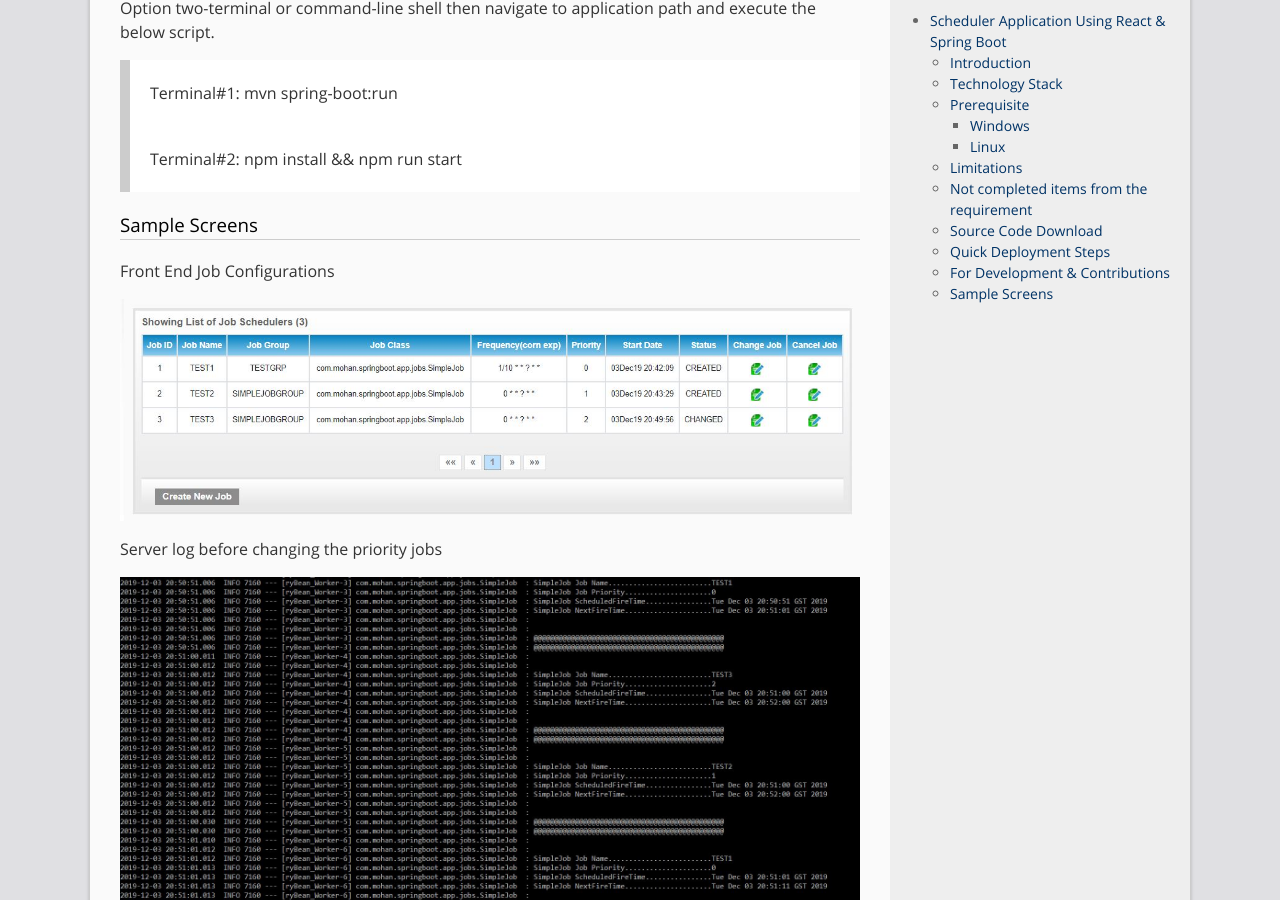
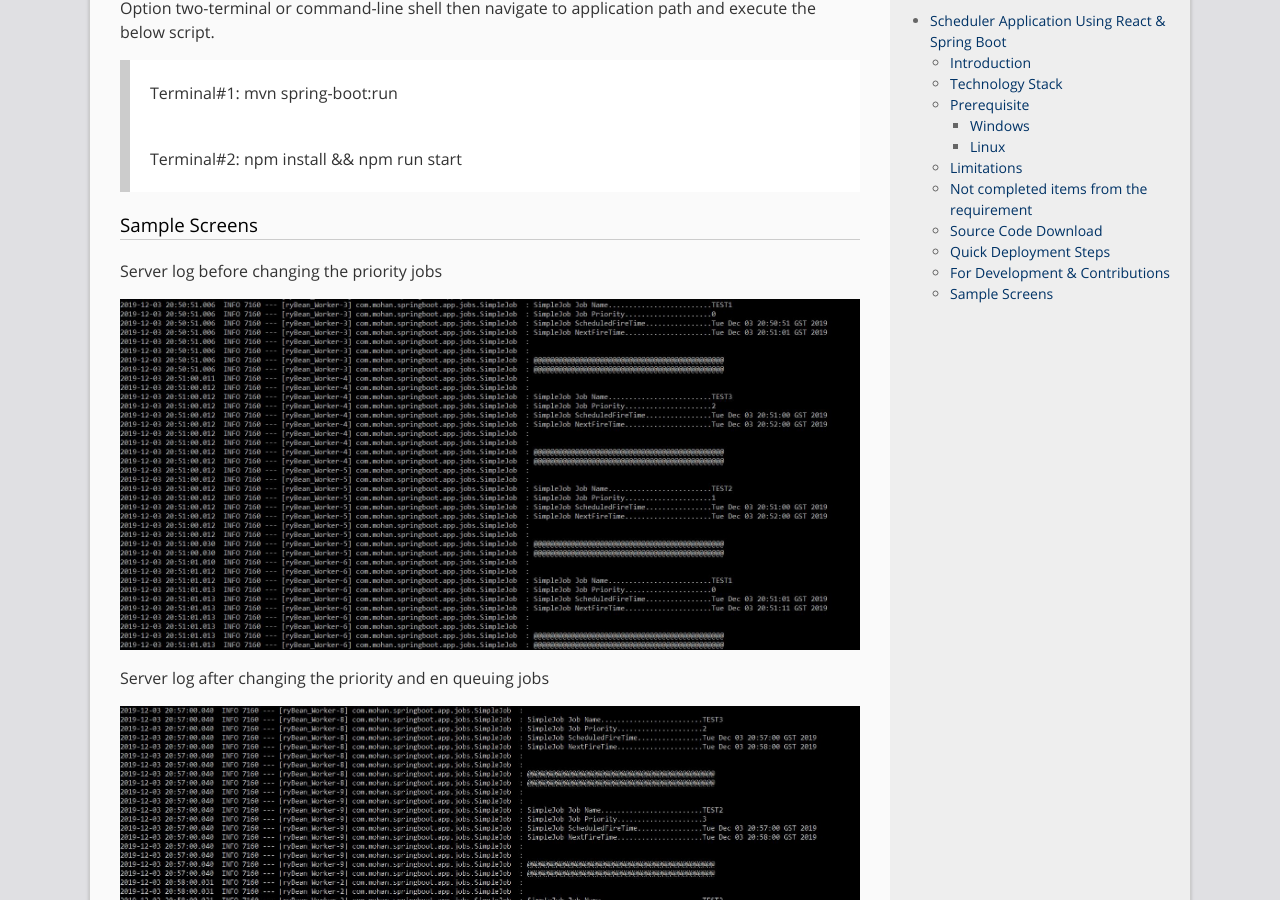
Before and after one commit to mohancse1707/mohan.github.com, a Jekyll site: the page built from _posts/2019-12-03-Scheduler-Application.md, in a window 1280 px wide and 900 px high, scrolled down 3185 px. Built offline with Jekyll 4.4.1, drawn with Linux system fonts in a browser that asks for light colours; our own code applies the rules of GitHub Pages for plain Markdown files; comment, search, counter and statistics services are not loaded.

Commit message:
Update 2019-12-03-Scheduler-Application.md

```diff
--- a/_posts/2019-12-03-Scheduler-Application.md
+++ b/_posts/2019-12-03-Scheduler-Application.md
@@ -111,10 +111,6 @@ Option two-terminal or command-line shell then navigate to application path and
 
 ### Sample Screens
 
-Front End Job Configurations
-
-![spring-boot-react](/images/blog/spring/Front-End-Configuration.JPG)
-
 Server log before changing the priority jobs
 
 ![spring-boot-react](/images/blog/spring/Server-Log.JPG)
```
